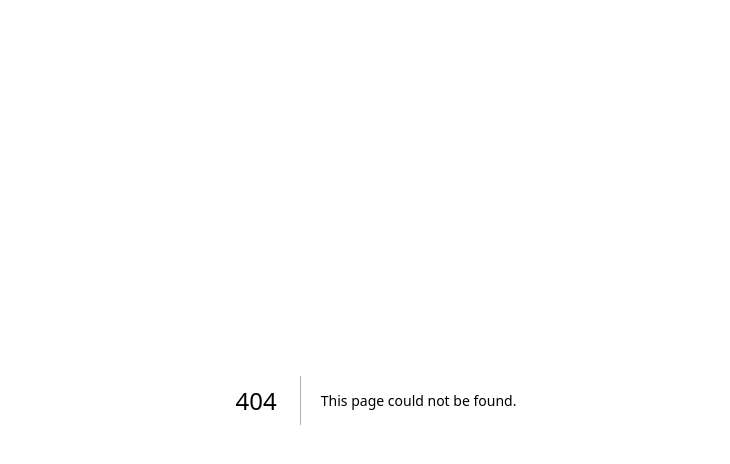
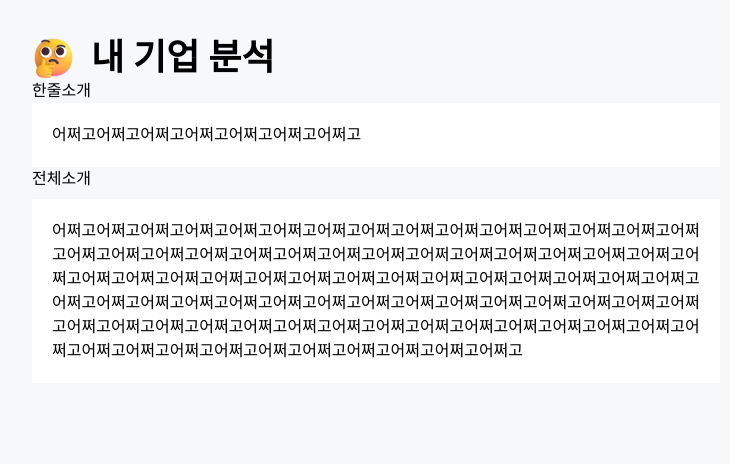
Before and after one commit to Original-Gimchi/VisualNovel_CLIENT, a Next.js app: page /company/analize in a window 1280 px wide. Before the commit this address had no page. Shown: the top 464 px of the page, without its empty margins (264-994 px from the left). Built offline with nearby package versions, Linux system fonts and the light colour scheme; a web font is replaced by a local one.

Commit message:
내 기업 분석 페이지 추가

```diff
--- /dev/null
+++ b/pages/company/analize.tsx
@@ -0,0 +1,30 @@
+import Frame from "@/components/atoms/Frame";
+import ThinkingIcon from "@/components/icons/ThinkingIcon";
+
+export default function Analize() {
+  return (
+    <Frame>
+      <div className="pt-9">
+        <div className="flex gap-4 items-center">
+          <ThinkingIcon />
+          <span className="text-4xl font-black">내 기업 분석</span>
+        </div>
+
+        <div>
+          <div>
+            <p className="flex flex-col gap-2">한줄소개</p>
+            <p className="p-5 bg-white">
+              어쩌고어쩌고어쩌고어쩌고어쩌고어쩌고어쩌고
+            </p>
+          </div>
+          <div className="flex flex-col gap-2">
+            <p>전체소개</p>
+            <p className="p-5 bg-white">
+              어쩌고어쩌고어쩌고어쩌고어쩌고어쩌고어쩌고어쩌고어쩌고어쩌고어쩌고어쩌고어쩌고어쩌고어쩌고어쩌고어쩌고어쩌고어쩌고어쩌고어쩌고어쩌고어쩌고어쩌고어쩌고어쩌고어쩌고어쩌고어쩌고어쩌고어쩌고어쩌고어쩌고어쩌고어쩌고어쩌고어쩌고어쩌고어쩌고어쩌고어쩌고어쩌고어쩌고어쩌고어쩌고어쩌고어쩌고어쩌고어쩌고어쩌고어쩌고어쩌고어쩌고어쩌고어쩌고어쩌고어쩌고어쩌고어쩌고어쩌고어쩌고어쩌고어쩌고어쩌고어쩌고어쩌고어쩌고어쩌고어쩌고어쩌고어쩌고어쩌고어쩌고어쩌고어쩌고어쩌고어쩌고어쩌고어쩌고어쩌고어쩌고어쩌고어쩌고어쩌고
+            </p>
+          </div>
+        </div>
+      </div>
+    </Frame>
+  );
+}
```
